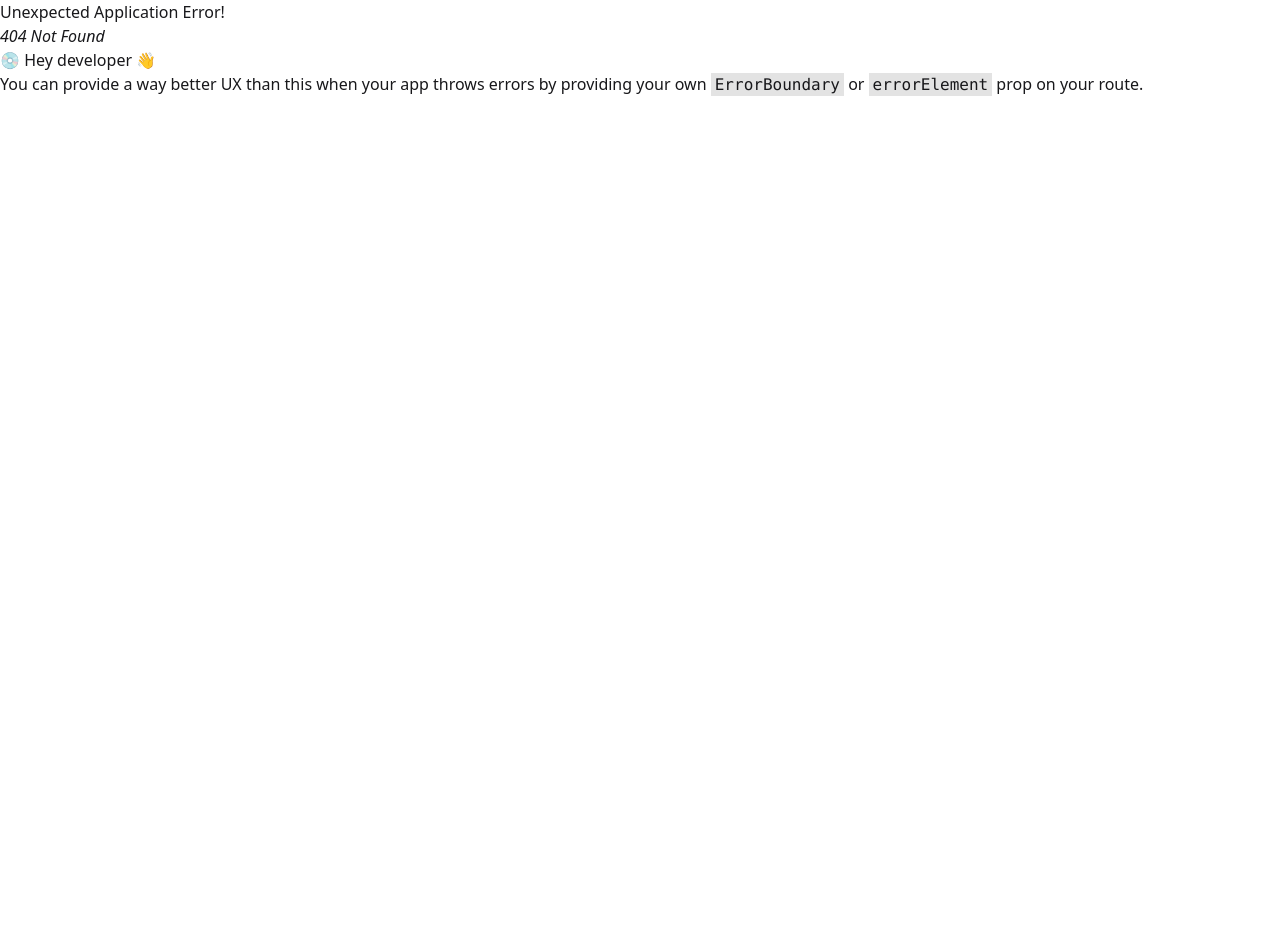
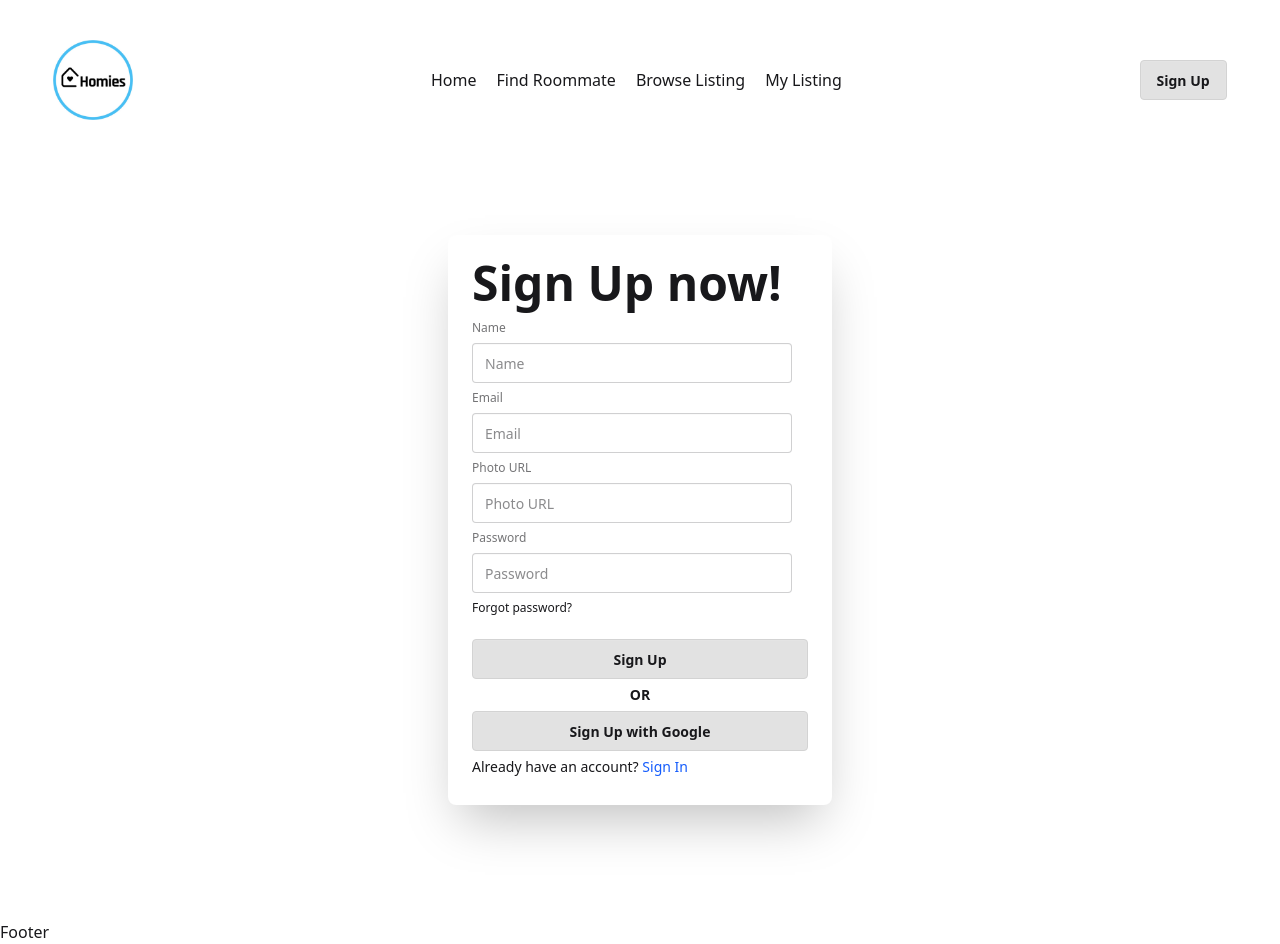
Before and after one commit to PraptiH/roommate-finder-client, a React (Vite) app: page /signup in a window 1280 px wide. Before the commit this address had no page. Before the commit the page ends 800 px from the top, so only its background shows below. Built offline with nearby package versions, Linux system fonts and the light colour scheme.

Commit message:
design the signIn and signUp page

```diff
--- a/src/Router/Router.jsx
+++ b/src/Router/Router.jsx
@@ -3,10 +3,28 @@ import {
     createBrowserRouter
 } from "react-router"
 import RootLayout from "../layouts/RootLayout/RootLayout"
+import Home from "../pages/Home/Home"
+import SignUp from "../pages/SignUp/SignUp"
+import SignIn from "../pages/SignIn/SignIn"
 
 export const router = createBrowserRouter([
     {
         path: '/',
-        Component: RootLayout
+        Component: RootLayout,
+        children : [
+            {
+                index: true,
+                path:'/home',
+                Component:Home
+            },
+            {
+                path:'/signup',
+                Component:SignUp
+            },
+            {
+                path:'/signin',
+                Component:SignIn
+            }
+        ]
     }
 ])
--- a/src/components/Navbar/Navbar.jsx
+++ b/src/components/Navbar/Navbar.jsx
@@ -6,7 +6,7 @@ const Navbar = () => {
     return (
         <div className='w-11/12 mx-auto mt-10 flex items-center justify-between'>
             <div>
-                <img className='w-30' src={logo} alt="" />
+                <img className='w-20' src={logo} alt="" />
             </div>
 
             <div className='space-x-5'>
--- /dev/null
+++ b/src/pages/Home/Home.jsx
@@ -0,0 +1,11 @@
+import React from 'react';
+
+const Home = () => {
+    return (
+        <div>
+            Home
+        </div>
+    );
+};
+
+export default Home;
--- /dev/null
+++ b/src/pages/SignIn/SignIn.jsx
@@ -0,0 +1,29 @@
+import React from 'react';
+import { Link } from 'react-router';
+
+const SignIn = () => {
+    return (
+        <div>
+            <div className="hero  min-h-screen">
+                <div className="card bg-base-100 w-full max-w-sm shrink-0 shadow-2xl">
+                    <div className="card-body">
+                        <h1 className="text-5xl font-bold">Sign In now!</h1>
+                        <form className="fieldset">
+                            <label className="label">Email</label>
+                            <input type="email" className="input" placeholder="Email" />
+                            <label className="label">Password</label>
+                            <input type="password" className="input" placeholder="Password" />
+                            <div><a className="link link-hover">Forgot password?</a></div>
+                            <button className="btn btn-active mt-4">Sign In</button>
+                            <p className='text-center font-semibold text-sm'>OR</p>
+                            <button className="btn btn-active ">Sign In with Google</button>
+                            <p className='font-medium text-sm '>Do not have an account? <Link className='text-blue-600' to="/signup">Sign Up</Link></p>
+                        </form>
+                    </div>
+                </div>
+            </div>
+        </div>
+    );
+};
+
+export default SignIn;
--- /dev/null
+++ b/src/pages/SignUp/SignUp.jsx
@@ -0,0 +1,37 @@
+import React from 'react';
+import { Link } from 'react-router';
+
+const SignUp = () => {
+    return (
+        <div>
+            <div className="hero  min-h-screen">
+                <div className="card bg-base-100 w-full max-w-sm shrink-0 shadow-2xl">
+                    <div className="card-body">
+                        <h1 className="text-5xl font-bold">Sign Up now!</h1>
+                        <form className="fieldset">
+                            <label className="label">Name</label>
+                            <input type="name" className="input" placeholder="Name" />
+
+                            <label className="label">Email</label>
+                            <input type="email" className="input" placeholder="Email" />
+
+                            <label className="label">Photo URL</label>
+                            <input type="text" className="input" placeholder="Photo URL" />
+
+                            <label className="label">Password</label>
+                            <input type="password" className="input" placeholder="Password" />
+
+                            <div><a className="link link-hover">Forgot password?</a></div>
+                            <button className="btn btn-active mt-4">Sign Up</button>
+                            <p className='text-center font-semibold text-sm'>OR</p>
+                            <button className="btn btn-active ">Sign Up with Google</button>
+                            <p className='font-medium text-sm '>Already have an account? <Link className='text-blue-600' to="/signin">Sign In</Link></p>
+                        </form>
+                    </div>
+                </div>
+            </div>
+        </div>
+    );
+};
+
+export default SignUp;
```
